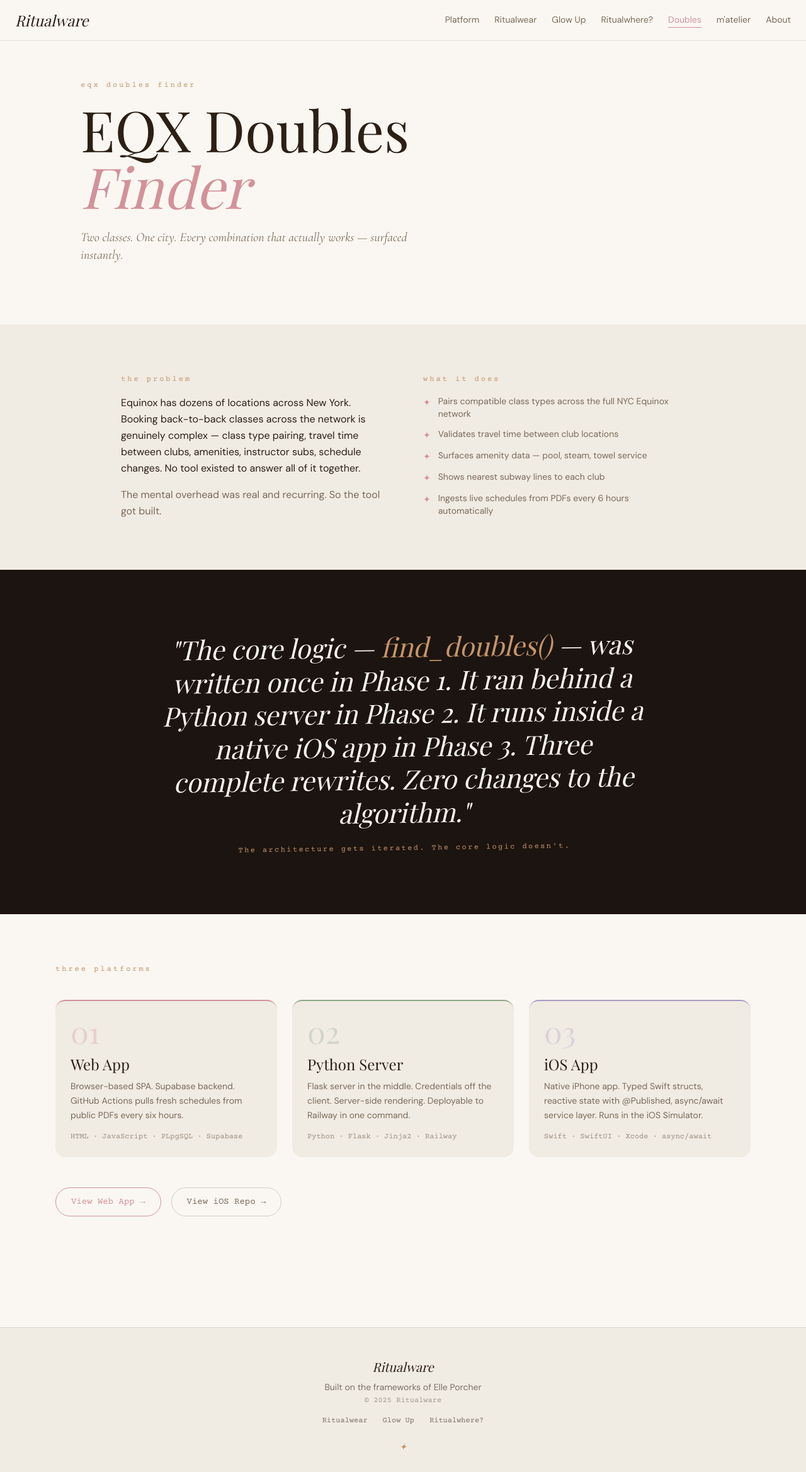
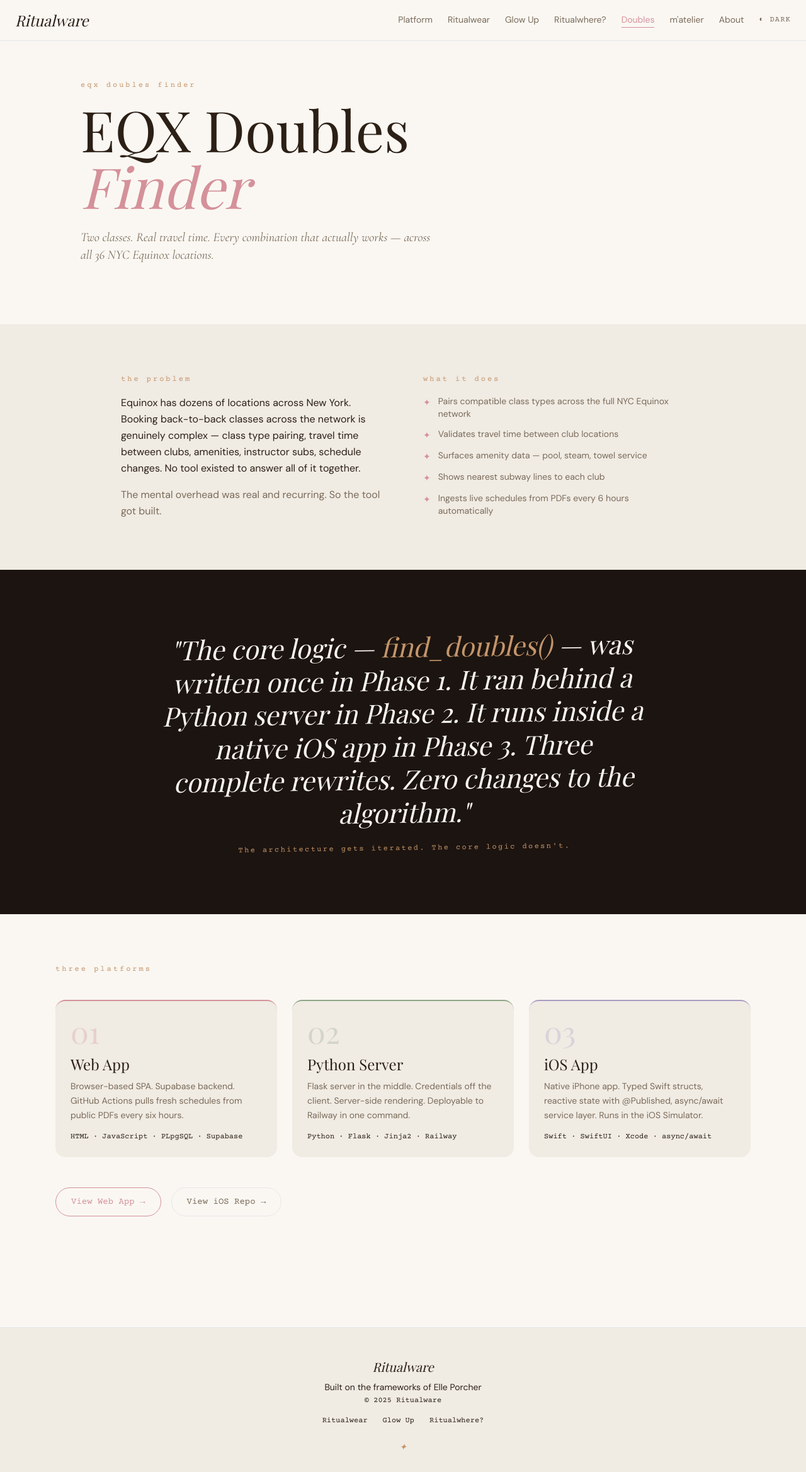
Before and after one commit to thevillanelle/ritualware, a React (Vite) app: page /doubles in a window 1280 px wide. Shown: the top 2338 px of the page at 63% size. Built offline with nearby package versions, Linux system fonts and the light colour scheme; a web font is replaced by a local one.

Commit message:
feat: dark/light toggle, CSS variables for theming

```diff
--- a/src/components/Nav.jsx
+++ b/src/components/Nav.jsx
@@ -1,6 +1,7 @@
 import { useState } from 'react'
 import { NavLink, Link } from 'react-router-dom'
 import { motion, AnimatePresence } from 'framer-motion'
+import ThemeToggle, { useTheme } from './ThemeToggle'
 
 const links = [
   { to: '/platform', label: 'Platform' },
@@ -14,9 +15,11 @@ const links = [
 
 export default function Nav() {
   const [open, setOpen] = useState(false)
+  const { dark, toggle } = useTheme()
+
   return (
     <nav className="fixed top-0 left-0 right-0 z-50 border-b border-ink/10"
-      style={{ background: 'rgba(250,247,242,0.92)', backdropFilter: 'blur(12px)' }}>
+      style={{ background: 'rgba(var(--bg-rgb,250,247,242), 0.92)', backdropFilter: 'blur(12px)' }}>
       <div className="max-w-7xl mx-auto px-6 h-16 flex items-center justify-between">
         <Link to="/" className="font-display italic text-2xl text-ink">Ritualware</Link>
         <div className="hidden md:flex gap-6 items-center">
@@ -27,6 +30,7 @@ export default function Nav() {
               {l.label}
             </NavLink>
           ))}
+          <ThemeToggle dark={dark} toggle={toggle} />
         </div>
         <button className="md:hidden" onClick={() => setOpen(!open)}>
           <div className={`w-5 h-px bg-ink mb-1.5 transition-all ${open ? 'rotate-45 translate-y-1.5' : ''}`}/>
@@ -37,13 +41,16 @@ export default function Nav() {
       <AnimatePresence>
         {open && (
           <motion.div initial={{ height: 0 }} animate={{ height: 'auto' }} exit={{ height: 0 }}
-            className="md:hidden overflow-hidden border-t border-ink/10 bg-cream">
+            className="md:hidden overflow-hidden border-t border-ink/10" style={{ background: 'var(--bg)' }}>
             {links.map(l => (
               <NavLink key={l.to} to={l.to} onClick={() => setOpen(false)}
                 className="block px-6 py-4 font-sans text-sm text-ink-muted hover:text-rose border-b border-ink/10">
                 {l.label}
               </NavLink>
             ))}
+            <div className="px-6 py-4">
+              <ThemeToggle dark={dark} toggle={toggle} />
+            </div>
           </motion.div>
         )}
       </AnimatePresence>
--- /dev/null
+++ b/src/components/ThemeToggle.jsx
@@ -0,0 +1,24 @@
+import { useEffect, useState } from 'react'
+
+export function useTheme() {
+  const [dark, setDark] = useState(() => localStorage.getItem('ritual-theme') === 'dark')
+  useEffect(() => {
+    if (dark) {
+      document.documentElement.classList.add('dark')
+      localStorage.setItem('ritual-theme', 'dark')
+    } else {
+      document.documentElement.classList.remove('dark')
+      localStorage.setItem('ritual-theme', 'light')
+    }
+  }, [dark])
+  return { dark, toggle: () => setDark(d => !d) }
+}
+
+export default function ThemeToggle({ dark, toggle }) {
+  return (
+    <button onClick={toggle} aria-label="Toggle theme"
+      className="font-mono text-xs text-ink-muted hover:text-ink transition-colors tracking-widest">
+      {dark ? '◑ LIGHT' : '◐ DARK'}
+    </button>
+  )
+}
--- a/src/index.css
+++ b/src/index.css
@@ -3,16 +3,48 @@
 @tailwind components;
 @tailwind utilities;
 
+/* ── LIGHT MODE (default — warm cream) ── */
+:root {
+  --bg: #FAF7F2;
+  --bg-alt: #F0EBE3;
+  --bg-dark: #1C1410;
+  --ink: #2C2016;
+  --ink-muted: #7A6B5A;
+  --rose: #D4919A;
+  --amber: #C4956A;
+  --sage: #8FA688;
+  --lavender: #A89BC4;
+  --gold: #C8A86B;
+  color-scheme: light;
+}
+
+/* ── DARK MODE ── */
+:root.dark {
+  --bg: #1C1410;
+  --bg-alt: #241A14;
+  --bg-dark: #FAF7F2;
+  --ink: #E8DDD0;
+  --ink-muted: #9A8B7A;
+  --rose: #D4919A;
+  --amber: #C4956A;
+  --sage: #8FA688;
+  --lavender: #A89BC4;
+  --gold: #C8A86B;
+  color-scheme: dark;
+}
+
 @layer base {
   html { scroll-behavior: smooth; }
-  body { background-color: #FAF7F2; color: #2C2016; font-family: 'DM Sans', sans-serif; }
+  body {
+    background-color: var(--bg);
+    color: var(--ink);
+    font-family: 'DM Sans', sans-serif;
+    transition: background-color 0.3s ease, color 0.3s ease;
+  }
 }
 
 @layer utilities {
   .warm-shadow { box-shadow: 0 8px 40px rgba(196,149,106,0.15); }
-  .rose-glow:hover { box-shadow: 0 12px 50px rgba(212,145,154,0.25); }
-  .sage-glow:hover { box-shadow: 0 12px 50px rgba(143,166,136,0.25); }
-  .lavender-glow:hover { box-shadow: 0 12px 50px rgba(168,155,196,0.25); }
   .lift { transition: transform 0.3s ease, box-shadow 0.3s ease; }
   .lift:hover { transform: translateY(-6px); }
 }
--- a/src/pages/Doubles.jsx
+++ b/src/pages/Doubles.jsx
@@ -14,7 +14,7 @@ export default function Doubles() {
         </motion.h1>
         <motion.p initial={{ opacity: 0 }} animate={{ opacity: 1 }} transition={{ delay: 0.4 }}
           className="font-serif italic text-xl text-ink-muted max-w-xl">
-          Two classes. One city. Every combination that actually works — surfaced instantly.
+          Two classes. Real travel time. Every combination that actually works — across all 36 NYC Equinox locations.
         </motion.p>
       </div>
 
--- a/src/pages/Home.jsx
+++ b/src/pages/Home.jsx
@@ -69,7 +69,7 @@ export default function Home() {
             <p className="font-mono text-xs text-rose tracking-[0.2em] mb-3">doubles</p>
             <h3 className="font-display text-3xl text-ink mb-3 group-hover:text-rose transition-colors">EQX Doubles Finder</h3>
             <p className="font-sans text-sm text-ink-muted leading-relaxed mb-4">
-              The same core algorithm running across three complete platform rewrites — browser SPA, Python server, and native iOS. find_doubles() written once. Running everywhere.
+              Find two classes that actually work together — matched by type, timed for real travel, across all 36 NYC Equinox locations. Plus amenities, subway lines, and tomorrow's pairings waiting when you open it.
             </p>
             <p className="font-mono text-xs text-rose">View Doubles →</p>
           </Link>
@@ -78,7 +78,7 @@ export default function Home() {
             <p className="font-mono text-xs text-amber tracking-[0.2em] mb-3">m'atelier</p>
             <h3 className="font-display italic text-3xl text-ink mb-3 group-hover:text-amber transition-colors">m'atelier</h3>
             <p className="font-sans text-sm text-ink-muted leading-relaxed mb-4">
-              Enterprise team intelligence scaled to personal size. The proof of concept that validated the architecture for a 100-person production system.
+              Your personal studio. Track what you're working on, what you know, and where you want to go — with a knowledge map that grows as you do.
             </p>
             <p className="font-mono text-xs text-amber">View m'atelier →</p>
           </Link>
--- a/tailwind.config.js
+++ b/tailwind.config.js
@@ -4,13 +4,13 @@ export default {
   theme: {
     extend: {
       colors: {
-        cream: { DEFAULT: '#FAF7F2', alt: '#F0EBE3', dark: '#1C1410' },
-        ink: { DEFAULT: '#2C2016', muted: '#7A6B5A' },
-        rose: { DEFAULT: '#D4919A', light: '#E8B4B8' },
-        amber: { DEFAULT: '#C4956A', light: '#D4AA85' },
-        sage: { DEFAULT: '#8FA688', light: '#A8BCAB' },
-        lavender: { DEFAULT: '#A89BC4', light: '#C0B5D8' },
-        gold: { DEFAULT: '#C8A86B' },
+        cream: { DEFAULT: 'var(--bg)', alt: 'var(--bg-alt)', dark: 'var(--bg-dark)' },
+        ink: { DEFAULT: 'var(--ink)', muted: 'var(--ink-muted)' },
+        rose: { DEFAULT: 'var(--rose)' },
+        amber: { DEFAULT: 'var(--amber)' },
+        sage: { DEFAULT: 'var(--sage)' },
+        lavender: { DEFAULT: 'var(--lavender)' },
+        gold: { DEFAULT: 'var(--gold)' },
       },
       fontFamily: {
         display: ['"Playfair Display"', 'Georgia', 'serif'],
```
